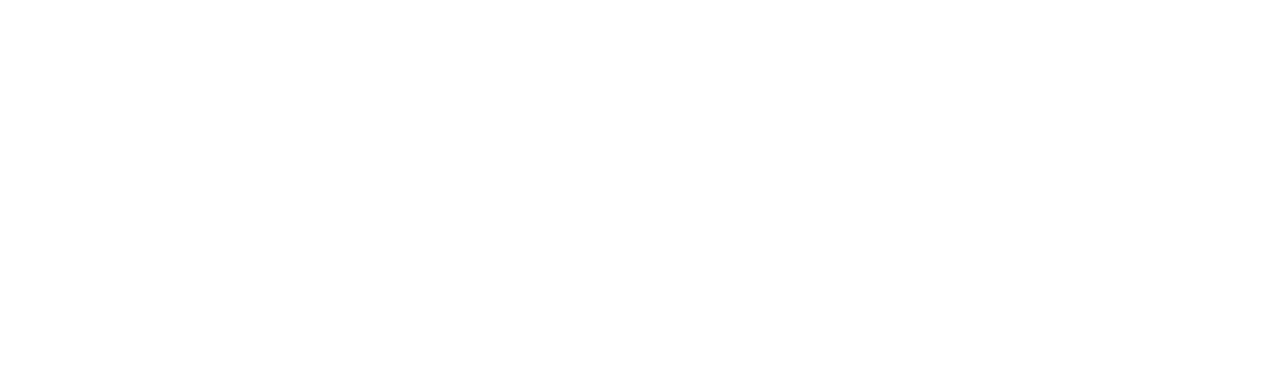
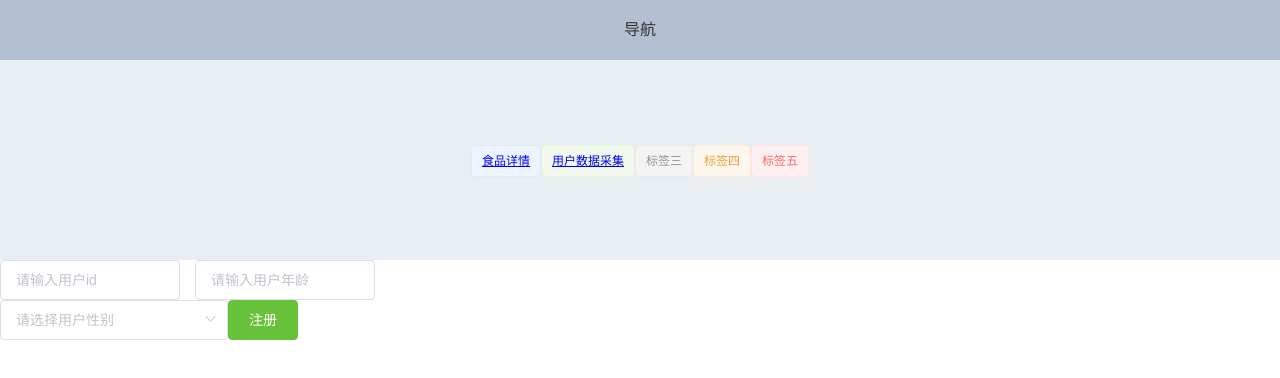
Before and after one commit to Mijiujs/backstage, a Vue app: page /#/home/userdata in a window 1280 px wide. Shown: the top 378 px of the page. Built offline with nearby package versions, Linux system fonts and the light colour scheme.

Commit message:
乱披风敲码

```diff
--- a/src/main.js
+++ b/src/main.js
@@ -33,7 +33,7 @@
 
 // axios.defaults.baseURL = 'https://mock.apifox.cn';// 米酒的云端mock数据
 
-axios.defaults.baseURL = 'http://iwenwiki.com';
+// axios.defaults.baseURL = '';
 
 new Vue({
   render: h => h(App),
--- a/src/router/index.js
+++ b/src/router/index.js
@@ -35,7 +35,13 @@
           path:'food',
           name:"food",
           component: () => import('../views/FoodDetail.vue')
-        }
+        },
+
+        {
+          path:'userdata',
+          name:"userdata",
+          component: () => import('../views/UserDataCollect.vue')
+        },
       ]
     },
 
--- a/src/views/FoodDetail.vue
+++ b/src/views/FoodDetail.vue
@@ -58,9 +58,9 @@
 methods:{
 
   getFoodList(){
-    this.$axios.get('/api/foods/list?city=北京&page=1').then((res) => {
-    console.log(res);
-    this.foodlist = res.data.result;
+    this.$axios.get('/m1/2657709-0-default/api/foods/list').then((res) => {
+    console.log(res.data.data.result);
+    this.foodlist = res.data.data.result;
 
   }).catch((err) => {
     console.log(err);
--- a/src/views/HomeView.vue
+++ b/src/views/HomeView.vue
@@ -4,7 +4,7 @@
             <el-header>导航</el-header>
             <el-main>
                 <el-tag><router-link to="/home/food">食品详情</router-link></el-tag>
-                <el-tag type="success">标签二</el-tag>
+                <el-tag type="success"><router-link to="/home/userdata">用户数据采集</router-link></el-tag>
                 <el-tag type="info">标签三</el-tag>
                 <el-tag type="warning">标签四</el-tag>
                 <el-tag type="danger">标签五</el-tag>
--- /dev/null
+++ b/src/views/UserDataCollect.vue
@@ -0,0 +1,77 @@
+<template>
+<div class="userdata">
+
+    <div class="demo-input-size">
+      <el-input v-model="ID" placeholder="请输入用户id"></el-input>
+      <el-input v-model="Age" placeholder="请输入用户年龄"></el-input>
+  </div>
+
+  <el-select v-model="sex" placeholder="请选择用户性别">
+    <el-option
+      v-for="item in options"
+      :key="item.value"
+      :label="item.label"
+      :value="item.value">
+    </el-option>
+  </el-select>
+
+  <el-row>
+    <el-button type="success" class="btn1" @click="addData">注册</el-button>
+    <!-- <el-button type="danger" @click="deleteData">删除</el-button> -->
+</el-row>
+
+</div>
+</template>
+
+<script>
+export default {
+  data() {
+    return {
+      ID: "",
+      Age: "",
+      options: [{
+          value: '选项1',
+          label: '男'
+        },{
+          value: '选项2',
+          label: '女'
+        }],
+        sex: '',
+
+        userData:[],
+    }
+  },
+
+  mounted(){
+    // this.addData(),
+    // this.deleteData()
+  },
+
+  methods:{
+    addData(){
+      this.$axios.post('http://localhost:3000/posts',
+      {
+        'id':'this.ID',
+        'age':'this.Age',
+        'sex':'this.sex'
+      },{
+        header:{
+          'content-type':'application/json'
+        }
+      }
+      ).then((res) => {
+        console.log(res);
+      }).catch((err) => {
+        console.log(err);
+      })
+    },
+
+  }
+}
+</script>
+
+<style scoped>
+.demo-input-size .el-input{width: 180px;margin-right: 15px;display: inline-block;}
+
+.el-row{display: inline-block;}
+</style>
--- a/src/views/user/UserList.vue
+++ b/src/views/user/UserList.vue
@@ -202,12 +202,12 @@
 
    getUserdata(){
 
-    this.$axios.get('/m1/2631009-0-default/test/user/list').then((response) => {
+    this.$axios.get('https://mock.apifox.cn/m1/2631009-0-default/test/user/list').then((response) => {
       console.log(response.data.entry);
       this.userdata=response.data.entry;
 
-    }).catch((response)=>{
-      console.log(response);
+    }).catch((err)=>{
+      console.log(err);
     })
    }
 
--- a/vue.config.js
+++ b/vue.config.js
@@ -6,7 +6,7 @@
   devServer:{
     proxy:{
       '/api':{
-        target: 'https://iwenwiki.com',
+        target: 'http://localhost:3000',
         changeOrigin: true
       }
     }
```
Also changed, not shown: LocalUserData.json (added, +15 -0 lines).
